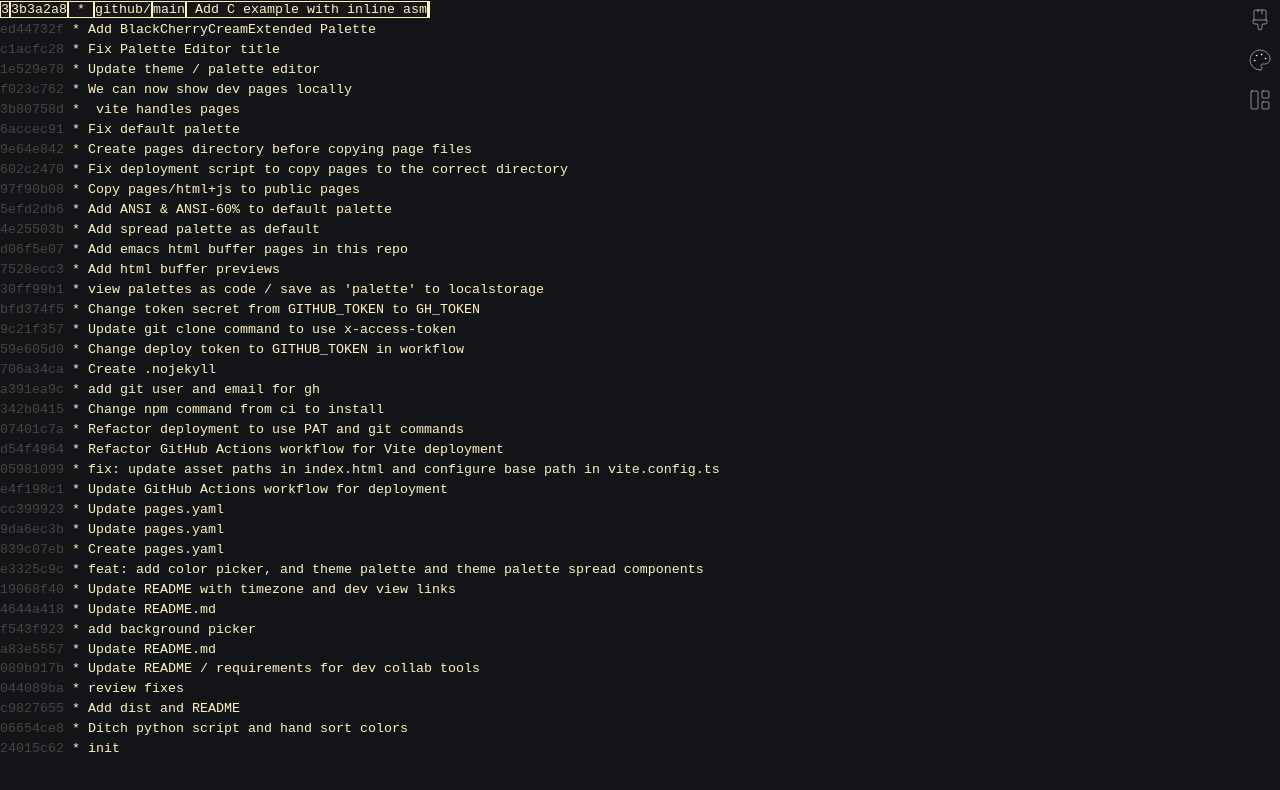
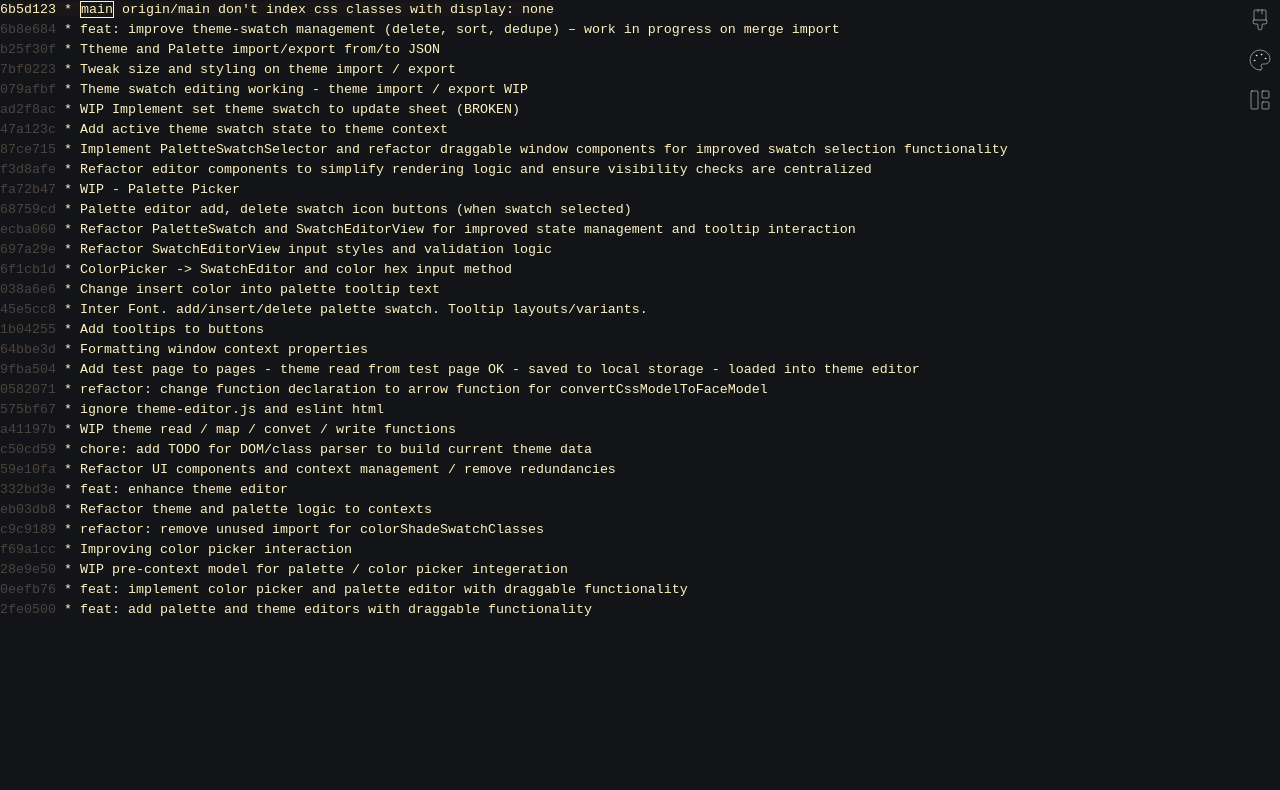
Before and after one commit to emacsfodder/black-cherry-cream-dev, a plain HTML site: page pages/magit-log-buffer.html in a window 1280 px wide. Drawn offline with nearby package versions, Linux system fonts and the light colour scheme.

Commit message:
Update magit log buffer

```diff
--- a/pages/magit-log-buffer.html
+++ b/pages/magit-log-buffer.html
@@ -1,17 +1,25 @@
-<!DOCTYPE html>
-<html>
+<?xml version="1.0" encoding="utf-8"?>
+<!DOCTYPE html PUBLIC "-//W3C//DTD XHTML 1.1//EN"
+"http://www.w3.org/TR/xhtml11/DTD/xhtml11.dtd">
+<html xmlns="http://www.w3.org/1999/xhtml">
   <head>
     <meta charset="utf-8"/>
-    <title>magit-log-buffer</title>
+    <title>magit-log: theme-tools</title>
 <meta name="generator" content="emacs 30.2; htmlfontify" />
 <style type="text/css"><!--
-body, pre { text-decoration: none;  font-family: monospace;  font-stretch: normal;  font-weight: 500;  font-style: normal;  color: #fdf4c1;  background: #131418;  font-size: 10pt; }
-span.default   { text-decoration: none;  font-family: monospace;  font-stretch: normal;  font-weight: 500;  font-style: normal;  color: #fdf4c1;  background: #131418;  font-size: 10pt; }
-span.default a {  font-family: monospace;  font-stretch: normal;  font-weight: 500;  font-style: normal;  color: #fdf4c1;  background: #131418;  font-size: 10pt; text-decoration: underline; }
-span.magit-hash   { text-decoration: none;  color: #4c443e;  font-family: monospace;  font-stretch: normal;  font-weight: 500;  font-style: normal;  background: #131418;  font-size: 10pt; }
-span.magit-hash a {  color: #4c443e;  font-family: monospace;  font-stretch: normal;  font-weight: 500;  font-style: normal;  background: #131418;  font-size: 10pt; text-decoration: underline; }
-span.magit-section-highlight   { text-decoration: none;  background: #181616;  font-family: monospace;  font-stretch: normal;  font-weight: 500;  font-style: normal;  color: #fdf4c1;  border-width: 1px;  font-size: 10pt; }
-span.magit-section-highlight a {  background: #181616;  font-family: monospace;  font-stretch: normal;  font-weight: 500;  font-style: normal;  color: #fdf4c1;  border-width: 1px;  font-size: 10pt; text-decoration: underline; }
+body, pre { text-decoration: none;  font-family: "default";  font-stretch: normal;  font-weight: 500;  font-style: normal;  color: #fdf4c1;  background: #131418;  font-size: 10pt; }
+span.default   { text-decoration: none;  font-family: "default";  font-stretch: normal;  font-weight: 500;  font-style: normal;  color: #fdf4c1;  background: #131418;  font-size: 10pt; }
+span.default a {  font-family: "default";  font-stretch: normal;  font-weight: 500;  font-style: normal;  color: #fdf4c1;  background: #131418;  font-size: 10pt; text-decoration: underline; }
+span.magit-hash   { text-decoration: none;  color: #4c443e;  font-family: "default";  font-stretch: normal;  font-weight: 500;  font-style: normal;  background: #131418;  font-size: 10pt; }
+span.magit-hash a {  color: #4c443e;  font-family: "default";  font-stretch: normal;  font-weight: 500;  font-style: normal;  background: #131418;  font-size: 10pt; text-decoration: underline; }
+span.magit-section-highlight-0003   { text-decoration: none;  background: #181616;  font-family: "default";  font-stretch: normal;  font-weight: 500;  font-style: normal;  color: #fdf4c1;  font-size: 10pt; }
+span.magit-section-highlight-0003 a {  background: #181616;  font-family: "default";  font-stretch: normal;  font-weight: 500;  font-style: normal;  color: #fdf4c1;  font-size: 10pt; text-decoration: underline; }
+span.magit-section-highlight-0002   { text-decoration: none;  background: #181616;  font-family: "default";  font-stretch: normal;  font-weight: 500;  font-style: normal;  color: #fdf4c1;  border-width: 1px;  font-size: 10pt; }
+span.magit-section-highlight-0002 a {  background: #181616;  font-family: "default";  font-stretch: normal;  font-weight: 500;  font-style: normal;  color: #fdf4c1;  border-width: 1px;  font-size: 10pt; text-decoration: underline; }
+span.magit-section-highlight-0001   { text-decoration: none;  background: #181616;  font-family: "default";  font-stretch: normal;  font-weight: 500;  font-style: normal;  color: #fdf4c1;  font-size: 10pt; }
+span.magit-section-highlight-0001 a {  background: #181616;  font-family: "default";  font-stretch: normal;  font-weight: 500;  font-style: normal;  color: #fdf4c1;  font-size: 10pt; text-decoration: underline; }
+span.magit-section-highlight-0000   { text-decoration: none;  background: #181616;  font-family: "default";  font-stretch: normal;  font-weight: 500;  font-style: normal;  color: #fdf4c1;  font-size: 10pt; }
+span.magit-section-highlight-0000 a {  background: #181616;  font-family: "default";  font-stretch: normal;  font-weight: 500;  font-style: normal;  color: #fdf4c1;  font-size: 10pt; text-decoration: underline; }
  --></style>
 
     <script type="text/javascript"><!--
@@ -112,45 +120,38 @@ span.magit-section-highlight a {  background: #181616;  font-family: monospace;
   </head>
   <body onload="stripe('index'); return true;">
 
-<pre><span class="magit-section-highlight">3</span><span class="magit-section-highlight">3b3a2a8</span><span class="magit-section-highlight"> * </span><span class="magit-section-highlight">github/</span><span class="magit-section-highlight">main</span><span class="magit-section-highlight"> Add C example with inline asm</span><span class="magit-section-highlight">
-</span><span class="magit-hash">e</span><span class="magit-hash">d44732f</span> * Add BlackCherryCreamExtended Palette
-<span class="magit-hash">c</span><span class="magit-hash">1acfc28</span> * Fix Palette Editor title
-<span class="magit-hash">1</span><span class="magit-hash">e529e78</span> * Update theme / palette editor
-<span class="magit-hash">f</span><span class="magit-hash">023c762</span> * We can now show dev pages locally
-<span class="magit-hash">3</span><span class="magit-hash">b80758d</span> *  vite handles pages
-<span class="magit-hash">6</span><span class="magit-hash">accec91</span> * Fix default palette
-<span class="magit-hash">9</span><span class="magit-hash">e64e842</span> * Create pages directory before copying page files
-<span class="magit-hash">6</span><span class="magit-hash">02c2470</span> * Fix deployment script to copy pages to the correct directory
-<span class="magit-hash">9</span><span class="magit-hash">7f90b08</span> * Copy pages/html+js to public pages
-<span class="magit-hash">5</span><span class="magit-hash">efd2db6</span> * Add ANSI &amp; ANSI-60% to default palette
-<span class="magit-hash">4</span><span class="magit-hash">e25503b</span> * Add spread palette as default
-<span class="magit-hash">d</span><span class="magit-hash">06f5e07</span> * Add emacs html buffer pages in this repo
-<span class="magit-hash">7</span><span class="magit-hash">528ecc3</span> * Add html buffer previews
-<span class="magit-hash">3</span><span class="magit-hash">0ff99b1</span> * view palettes as code / save as 'palette' to localstorage
-<span class="magit-hash">b</span><span class="magit-hash">fd374f5</span> * Change token secret from GITHUB_TOKEN to GH_TOKEN
-<span class="magit-hash">9</span><span class="magit-hash">c21f357</span> * Update git clone command to use x-access-token
-<span class="magit-hash">5</span><span class="magit-hash">9e605d0</span> * Change deploy token to GITHUB_TOKEN in workflow
-<span class="magit-hash">7</span><span class="magit-hash">06a34ca</span> * Create .nojekyll
-<span class="magit-hash">a</span><span class="magit-hash">391ea9c</span> * add git user and email for gh
-<span class="magit-hash">3</span><span class="magit-hash">42b0415</span> * Change npm command from ci to install
-<span class="magit-hash">0</span><span class="magit-hash">7401c7a</span> * Refactor deployment to use PAT and git commands
-<span class="magit-hash">d</span><span class="magit-hash">54f4964</span> * Refactor GitHub Actions workflow for Vite deployment
-<span class="magit-hash">0</span><span class="magit-hash">5981099</span> * fix: update asset paths in index.html and configure base path in vite.config.ts
-<span class="magit-hash">e</span><span class="magit-hash">4f198c1</span> * Update GitHub Actions workflow for deployment
-<span class="magit-hash">c</span><span class="magit-hash">c399923</span> * Update pages.yaml
-<span class="magit-hash">9</span><span class="magit-hash">da6ec3b</span> * Update pages.yaml
-<span class="magit-hash">8</span><span class="magit-hash">39c07eb</span> * Create pages.yaml
-<span class="magit-hash">e</span><span class="magit-hash">3325c9c</span> * feat: add color picker, and theme palette and theme palette spread components
-<span class="magit-hash">1</span><span class="magit-hash">9068f40</span> * Update README with timezone and dev view links
-<span class="magit-hash">4</span><span class="magit-hash">644a418</span> * Update README.md
-<span class="magit-hash">f</span><span class="magit-hash">543f923</span> * add background picker
-<span class="magit-hash">a</span><span class="magit-hash">83e5557</span> * Update README.md
-<span class="magit-hash">0</span><span class="magit-hash">89b917b</span> * Update README / requirements for dev collab tools
-<span class="magit-hash">0</span><span class="magit-hash">44089ba</span> * review fixes
-<span class="magit-hash">c</span><span class="magit-hash">9827655</span> * Add dist and README
-<span class="magit-hash">0</span><span class="magit-hash">6654ce8</span> * Ditch python script and hand sort colors
-<span class="magit-hash">2</span><span class="magit-hash">4015c62</span> * init
+<pre><span class="magit-section-highlight-0000">6</span><span class="magit-section-highlight-0000">b5d123</span><span class="magit-section-highlight-0001"> * </span><span class="magit-section-highlight-0002">main</span><span class="magit-section-highlight-0001"> </span><span class="magit-section-highlight-0003">origin/main</span><span class="magit-section-highlight-0001"> don't index css classes with display: none</span><span class="magit-section-highlight-0001">
+</span><span class="magit-hash">6</span><span class="magit-hash">b8e684</span> * feat: improve theme‑swatch management (delete, sort, dedupe) – work in progress on merge import
+<span class="magit-hash">b</span><span class="magit-hash">25f30f</span> * Ttheme and Palette import/export from/to JSON
+<span class="magit-hash">7</span><span class="magit-hash">bf0223</span> * Tweak size and styling on theme import / export
+<span class="magit-hash">0</span><span class="magit-hash">79afbf</span> * Theme swatch editing working - theme import / export WIP
+<span class="magit-hash">a</span><span class="magit-hash">d2f8ac</span> * WIP Implement set theme swatch to update sheet (BROKEN)
+<span class="magit-hash">4</span><span class="magit-hash">7a123c</span> * Add active theme swatch state to theme context
+<span class="magit-hash">8</span><span class="magit-hash">7ce715</span> * Implement PaletteSwatchSelector and refactor draggable window components for improved swatch selection functionality
+<span class="magit-hash">f</span><span class="magit-hash">3d8afe</span> * Refactor editor components to simplify rendering logic and ensure visibility checks are centralized
+<span class="magit-hash">f</span><span class="magit-hash">a72b47</span> * WIP - Palette Picker
+<span class="magit-hash">6</span><span class="magit-hash">8759cd</span> * Palette editor add, delete swatch icon buttons (when swatch selected)
+<span class="magit-hash">e</span><span class="magit-hash">cba060</span> * Refactor PaletteSwatch and SwatchEditorView for improved state management and tooltip interaction
+<span class="magit-hash">6</span><span class="magit-hash">97a29e</span> * Refactor SwatchEditorView input styles and validation logic
+<span class="magit-hash">6</span><span class="magit-hash">f1cb1d</span> * ColorPicker -&gt; SwatchEditor and color hex input method
+<span class="magit-hash">0</span><span class="magit-hash">38a6e6</span> * Change insert color into palette tooltip text
+<span class="magit-hash">4</span><span class="magit-hash">5e5cc8</span> * Inter Font. add/insert/delete palette swatch. Tooltip layouts/variants.
+<span class="magit-hash">1</span><span class="magit-hash">b04255</span> * Add tooltips to buttons
+<span class="magit-hash">6</span><span class="magit-hash">4bbe3d</span> * Formatting window context properties
+<span class="magit-hash">9</span><span class="magit-hash">fba504</span> * Add test page to pages - theme read from test page OK - saved to local storage - loaded into theme editor
+<span class="magit-hash">0</span><span class="magit-hash">582071</span> * refactor: change function declaration to arrow function for convertCssModelToFaceModel
+<span class="magit-hash">5</span><span class="magit-hash">75bf67</span> * ignore theme-editor.js and eslint html
+<span class="magit-hash">a</span><span class="magit-hash">41197b</span> * WIP theme read / map / convet / write functions
+<span class="magit-hash">c</span><span class="magit-hash">50cd59</span> * chore: add TODO for DOM/class parser to build current theme data
+<span class="magit-hash">5</span><span class="magit-hash">9e10fa</span> * Refactor UI components and context management / remove redundancies
+<span class="magit-hash">3</span><span class="magit-hash">32bd3e</span> * feat: enhance theme editor
+<span class="magit-hash">e</span><span class="magit-hash">b03db8</span> * Refactor theme and palette logic to contexts
+<span class="magit-hash">c</span><span class="magit-hash">9c9189</span> * refactor: remove unused import for colorShadeSwatchClasses
+<span class="magit-hash">f</span><span class="magit-hash">69a1cc</span> * Improving color picker interaction
+<span class="magit-hash">2</span><span class="magit-hash">8e9e50</span> * WIP pre-context model for palette / color picker integeration
+<span class="magit-hash">0</span><span class="magit-hash">eefb76</span> * feat: implement color picker and palette editor with draggable functionality
+<span class="magit-hash">2</span><span class="magit-hash">fe0500</span> * feat: add palette and theme editors with draggable functionality
 </pre>
-  <script src='emacs-theme-tools.js' ></script>
+<script src="emacs-theme-tools.js"></script>
  </body>
 </html>
```
